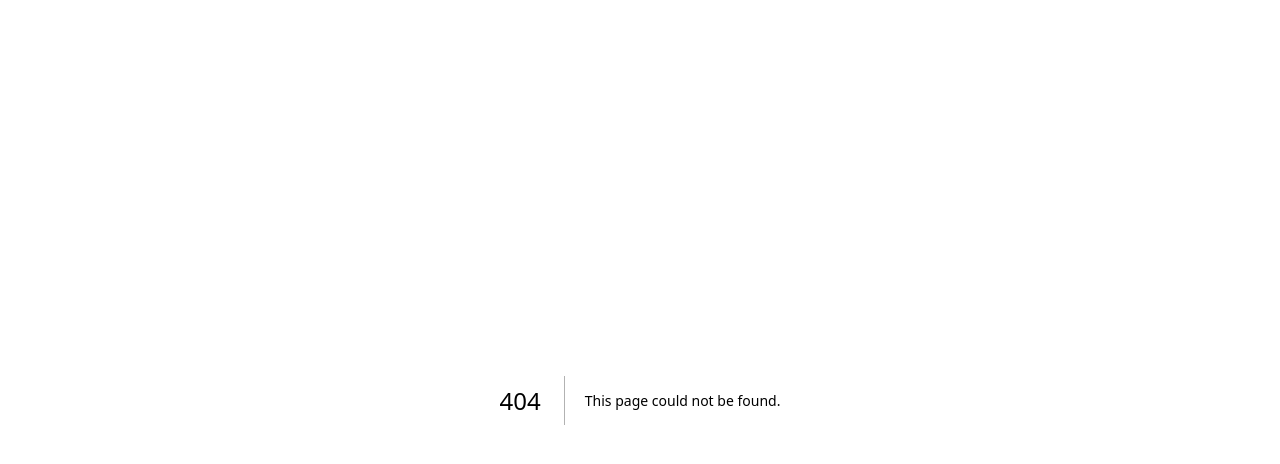
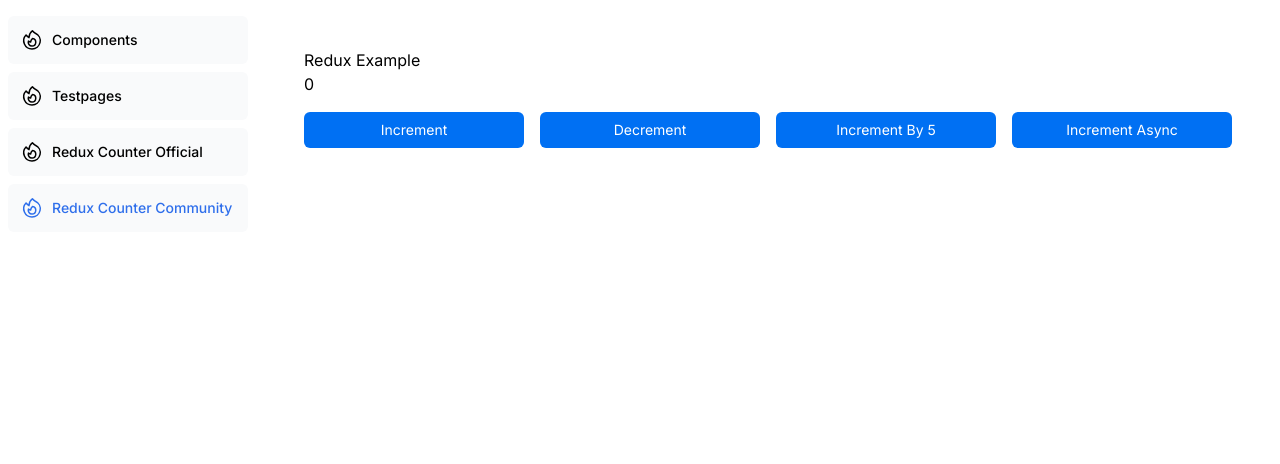
Before and after one commit to krausweb/nextjs-dashboard, a Next.js app: page /components/redux-counter-community in a window 1280 px wide. Before the commit this address had no page. Shown: the top 464 px of the page. Built offline with nearby package versions, Linux system fonts and the light colour scheme; a web font is replaced by a local one.

Commit message:
Add Redux Counter demo functionality from Community - add ui and component pages - add one more Store structure and settings - fix StoreProvider wrapper

```diff
--- /dev/null
+++ b/app/components/redux-counter-community/counter.tsx
@@ -0,0 +1,32 @@
+'use client'
+
+import { useDispatch, useSelector } from "react-redux";
+import { RootState, AppDispatch } from "@/app/lib/store-community/store";
+import { increment, decrement, incrementByAmount, incrementAsync } from "@/app/lib/store-community/counter/counterSlice";
+
+function Counter() {
+	const count = useSelector((state: RootState) => state.counter.value);
+	const dispatch = useDispatch<AppDispatch>();
+
+	return (
+		<section>
+			<h1>{count}</h1>
+			<div className="grid grid-cols-4 gap-4">
+				<button onClick={() => dispatch(increment())} className="mt-4 rounded-md bg-blue-500 px-4 py-2 text-sm text-white transition-colors hover:bg-blue-400">
+					Increment
+				</button>
+				<button onClick={() => dispatch(decrement())} className="mt-4 rounded-md bg-blue-500 px-4 py-2 text-sm text-white transition-colors hover:bg-blue-400">
+					Decrement
+				</button>
+				<button onClick={() => dispatch(incrementByAmount(5))} className="mt-4 rounded-md bg-blue-500 px-4 py-2 text-sm text-white transition-colors hover:bg-blue-400">
+					Increment By 5
+				</button>
+				<button onClick={() => dispatch(incrementAsync(20))} className="mt-4 rounded-md bg-blue-500 px-4 py-2 text-sm text-white transition-colors hover:bg-blue-400">
+					Increment Async
+				</button>
+			</div>
+		</section>
+	);
+}
+
+export default Counter;
--- /dev/null
+++ b/app/components/redux-counter-community/page.tsx
@@ -0,0 +1,12 @@
+import Counter from '@/app/components/redux-counter-community/counter';
+
+const Page = () => {
+	return (
+		<div>
+			<h1>Redux Example</h1>
+			<Counter />
+		</div>
+	)
+}
+
+export default Page;
--- a/app/components/sidenav.tsx
+++ b/app/components/sidenav.tsx
@@ -3,7 +3,8 @@ import NavLinks from "@/app/ui/nav-links";
 const links = [
 	{ name: 'Components', href: '/components' },
 	{ name: 'Testpages', href: '/components/testpages' },
-	{ name: 'Redux Counter', href: '/components/counter' },
+	{ name: 'Redux Counter Official', href: '/components/redux-counter-official' },
+	{ name: 'Redux Counter Community', href: '/components/redux-counter-community' },
 ];
 
 export default function Sidenav(){
--- a/app/layout.tsx
+++ b/app/layout.tsx
@@ -1,6 +1,7 @@
 import '@/app/ui/global.css';
 import { inter } from '@/app/ui/fonts';
 import type { Metadata } from 'next';
+import { StoreProvider } from "./StoreProvider";
 
 export const metadata: Metadata = {
 	title: {
@@ -13,11 +14,13 @@ export const metadata: Metadata = {
 
 export default function RootLayout({ children }: { children: React.ReactNode }) {
 	return (
+		<StoreProvider>
 			<html lang="en">
 				<body className={`${inter.className} antialiased`}>
 					{children}
 					<div id="modal" />
 				</body>
 			</html>
+		</StoreProvider>
 	);
 }
--- /dev/null
+++ b/app/lib/store-community/counter/counterSlice.ts
@@ -0,0 +1,49 @@
+import { createSlice, PayloadAction, createAsyncThunk } from '@reduxjs/toolkit'
+
+interface CounterState {
+	value: number;
+}
+
+const initialState: CounterState = {
+	value: 0,
+}
+
+const counterSlice = createSlice({
+	name: 'counter',
+	initialState,
+	reducers: {
+		increment: (state) => {
+			state.value += 1;
+		},
+		decrement: (state) => {
+			state.value -= 1;
+		},
+		incrementByAmount: (state, action: PayloadAction<number>) => {
+			state.value += action.payload;
+		}
+	},
+	extraReducers: (builder) => {
+		builder
+			.addCase(incrementAsync.pending, () => {
+				console.log("incrementAsync pending");
+			})
+			.addCase(
+				incrementAsync.fulfilled,
+				(state, action: PayloadAction<number>) => {
+					state.value += action.payload;
+				}
+			);
+	},
+});
+
+export const incrementAsync = createAsyncThunk(
+	"counter/incrementAsync",
+	async (amount: number) => {
+		await new Promise((resolve) => setTimeout(resolve, 1000)); // Simulate an async action
+		return amount;
+	}
+)
+
+export const { increment, decrement, incrementByAmount } = counterSlice.actions;
+
+export default counterSlice.reducer;
--- /dev/null
+++ b/app/lib/store-community/store.ts
@@ -0,0 +1,11 @@
+import { configureStore } from '@reduxjs/toolkit';
+import counterReducer from '@/app/lib/store-community/counter/counterSlice';
+
+export const store = configureStore({
+	reducer: {
+		counter: counterReducer,
+	}
+})
+
+export type RootState = ReturnType<typeof store.getState>;
+export type AppDispatch = typeof store.dispatch;
```
Also changed, not shown: app/components/redux-counter-official/page.tsx (renamed from app/components/counter/page.tsx). Lines whose indentation alone changed are shown as unchanged.
